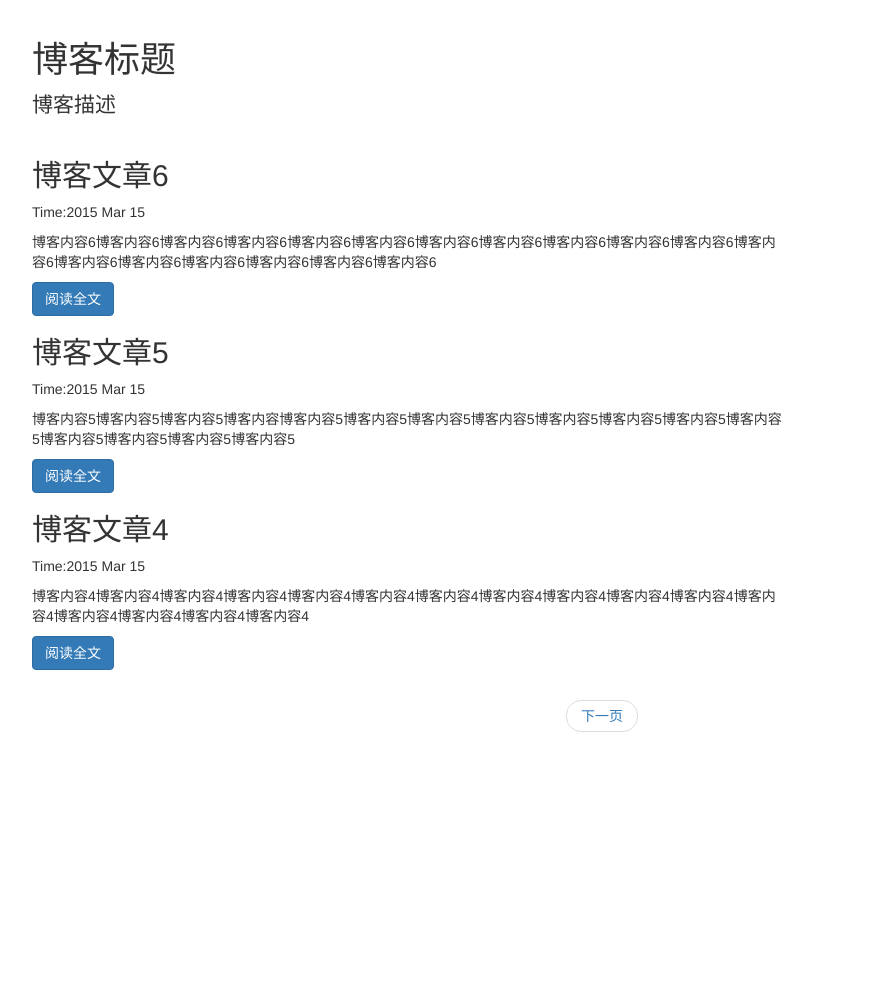
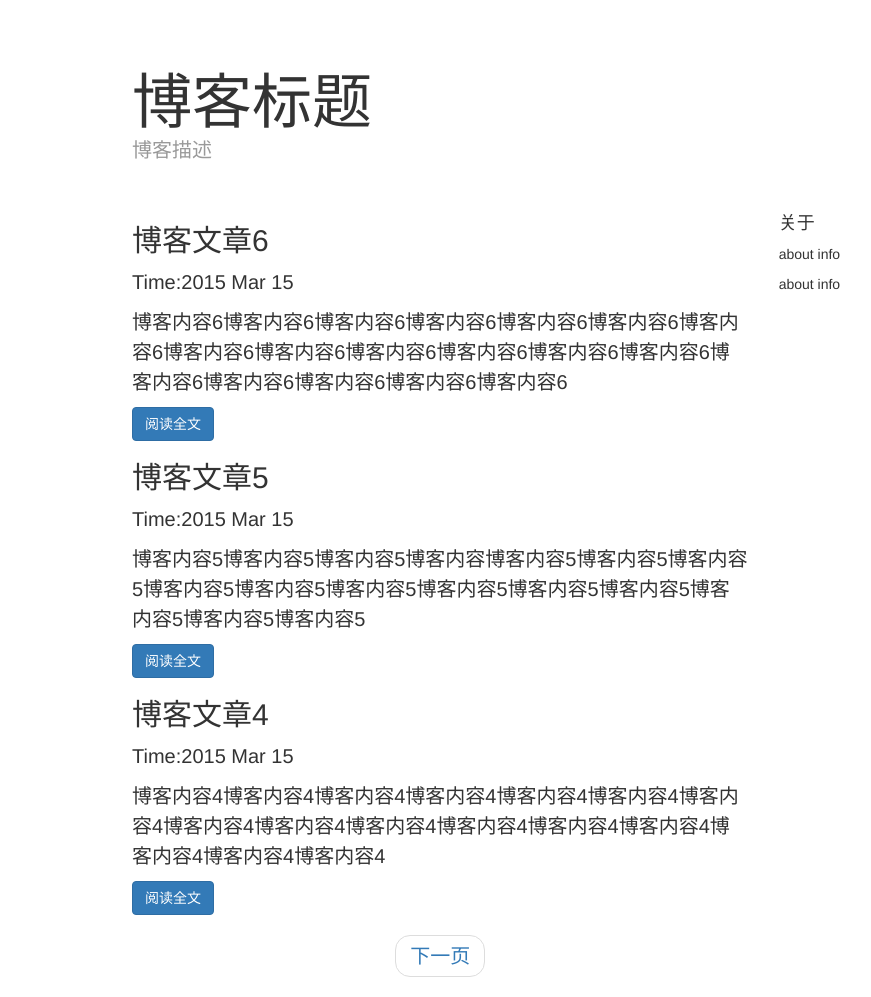
Before and after one commit to keepDiligent/learnGit, a Django app: page /homePage/ in a window 1280 px wide. Shown: the part 52-1049 px from the top of the page, without its empty margins (38-909 px from the left). Before the commit the page ends 784 px from the top, so only its background shows below. Run offline with Django 3.2, Linux system fonts and the light colour scheme; data comes from the database, SQL or seed files in the repository; some libraries are stand-ins or nearby versions.

Commit message:
add staticfiles and modify templates

```diff
--- a/testBlog/blog/templates/blog/homePage.html
+++ b/testBlog/blog/templates/blog/homePage.html
@@ -16,9 +16,6 @@
    <p><a class="btn btn-primary" href="{% url 'article' list.id%}">阅读全文</a></p>
  </div>
 {% endfor %}
-</div>
-</div>
-</div>
 <div>
  <ul class="pager">
   {% if articleList.has_previous %}
@@ -26,7 +23,18 @@
   {% endif %}
   {% if articleList.has_next %}
    <li><a href="?page={{articleList.next_page_number}}">下一页</a></li>
+  {% endif %}
  </ul>
-  {% endif %}
 </div>
+</div>
+<div class="col-sm-3 sidebar-module">
+ <div>
+  <h4>关于</h4>
+  <p>about info</p>
+  <p>about info</P>
+ </div>
+
+</div>
+</div>
+
 {% endblock %}
--- a/testBlog/blog/templates/blog/index.html
+++ b/testBlog/blog/templates/blog/index.html
@@ -1,3 +1,4 @@
+{% load staticfiles %}
 <html>
 <head>
  <title>{% block title %}{% endblock %}</title>
@@ -5,6 +6,7 @@
  <script src="http://apps.bdimg.com/libs/bootstrap/3.3.0/jquery/2.0.0/jquery.min.js"></script>
  <script src="http://apps.bdimg.com/libs/boostrap/3.0.0/js/bootstrap.min.js"></script>
  <script src="http://libs.baidu.com/jquery/1.10.2/jquery.min.js"></script>
+ <link href="{% static 'blog.css' %}" rel="stylesheet">
  <script>
   $(document).ready(function(){
    $("#login").click(function(){
--- /dev/null
+++ b/testBlog/static/blog.css
@@ -0,0 +1,22 @@
+.container {
+	width:970px;
+}
+
+.blog-header {
+  	padding-top: 20px;
+    	padding-bottom: 20px;
+}
+.blog-title {
+	margin-top: 30px;
+	margin-bottom: 0;
+	font-size: 60px;
+	font-weight: normal;
+	    }
+.blog-description {
+	font-size: 20px;
+	color: #999
+	}
+.blog-main {
+	  font-size: 20px;
+	  line-height: 1.5;
+	  }
--- a/testBlog/testBlog/settings.py
+++ b/testBlog/testBlog/settings.py
@@ -82,3 +82,9 @@ USE_TZ = True
 # https://docs.djangoproject.com/en/1.7/howto/static-files/
 
 STATIC_URL = '/static/'
+
+STATIC_PATH = os.path.join(BASE_DIR,'static')
+
+STATICFILES_DIRS = (
+ STATIC_PATH,
+)
```
